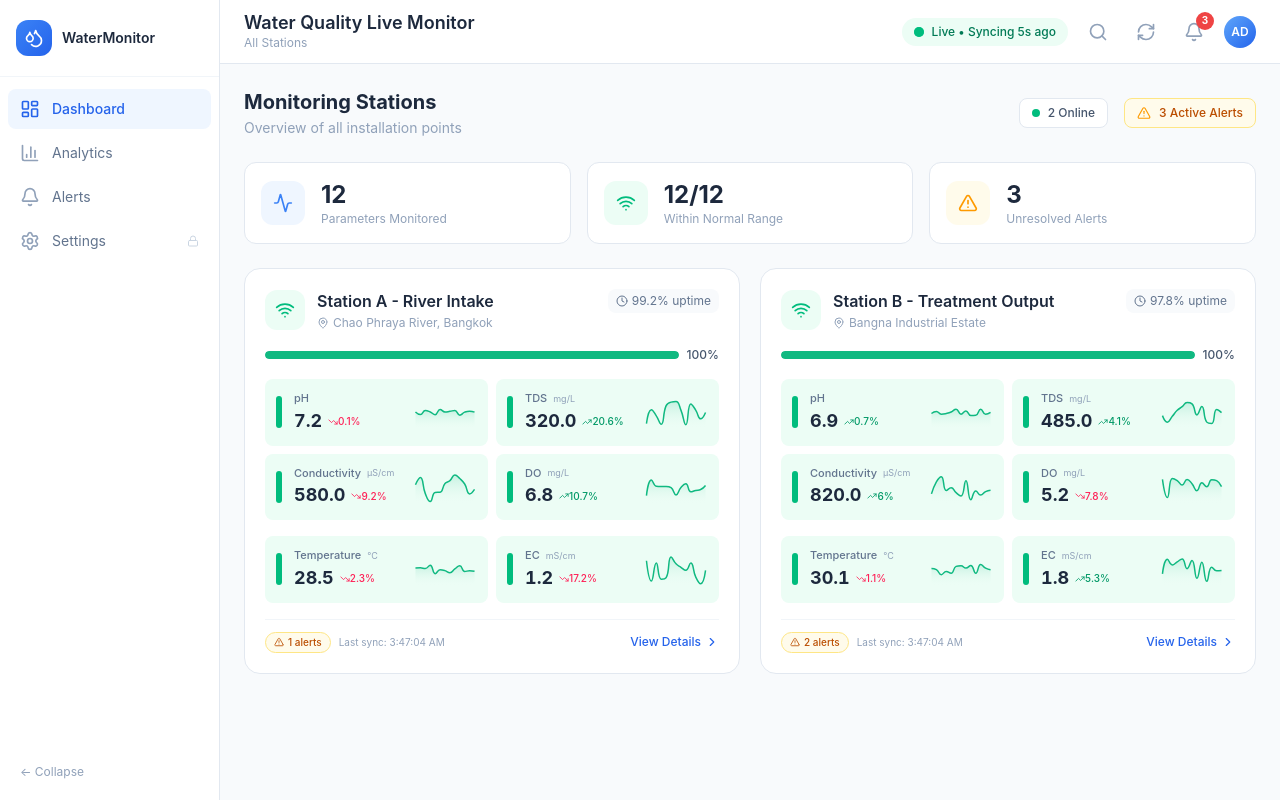
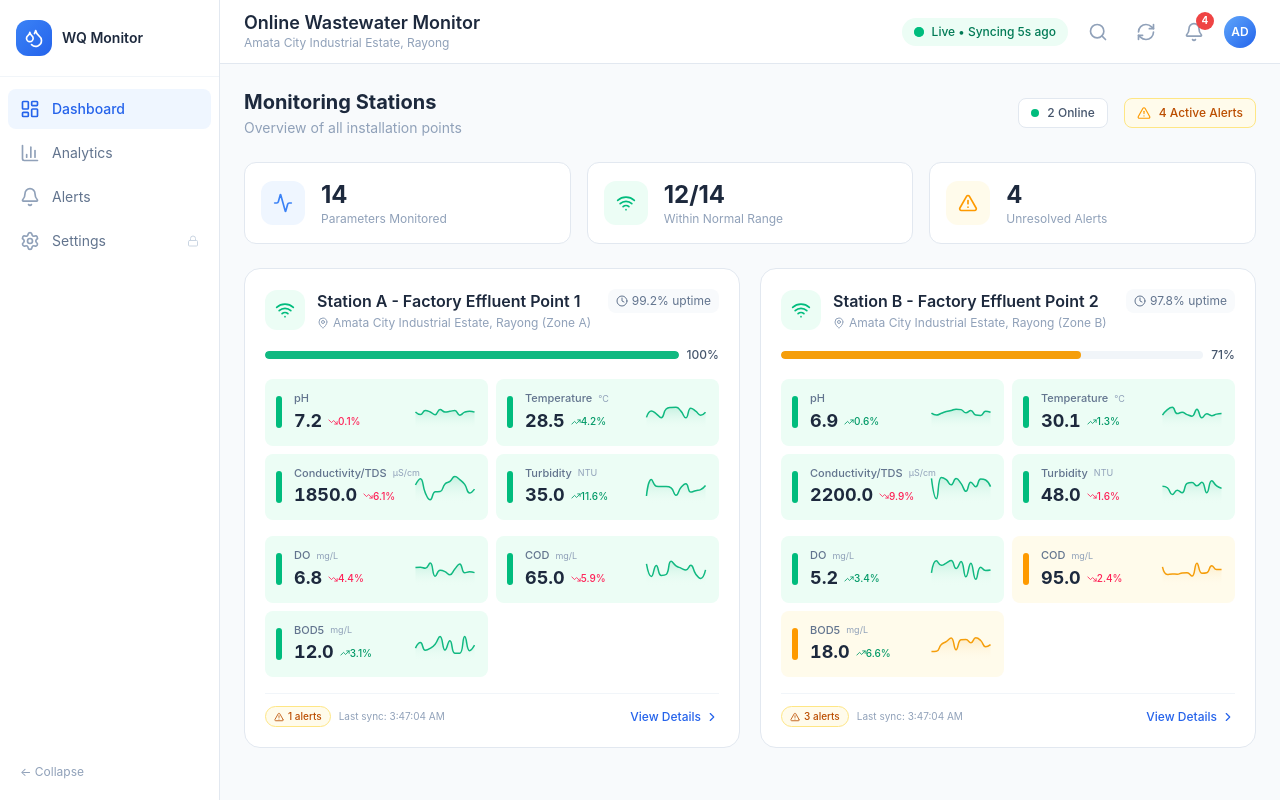
Before and after one commit to akradechLao/wq-dashboard, a React (Vite) app: page / in a window 1280 px wide. Built offline with nearby package versions, Linux system fonts and the light colour scheme.

Commit message:
feat: update to RFQ spec - 7 params (pH, Temp, Conductivity, Turbidity, DO, COD, BOD5), Amata City Rayong branding, Thai industrial standards

```diff
--- a/index.html
+++ b/index.html
@@ -4,7 +4,7 @@
     <meta charset="UTF-8" />
     <link rel="icon" type="image/svg+xml" href="/favicon.svg" />
     <meta name="viewport" content="width=device-width, initial-scale=1.0" />
-    <title>wq-dashboard</title>
+    <title>Online Wastewater Monitor - Amata City Rayong</title>
   </head>
   <body>
     <div id="root"></div>
--- a/src/components/dashboard/SettingsPage.tsx
+++ b/src/components/dashboard/SettingsPage.tsx
@@ -13,12 +13,13 @@ interface SettingsPageProps {
 }
 
 const defaultParamDefs = [
-  { id: 'ph', name: 'pH', unit: '', min: 0, max: 14, legalLow: 6.5, legalHigh: 8.5 },
-  { id: 'tds', name: 'TDS', unit: 'mg/L', min: 0, max: 2000, legalLow: 0, legalHigh: 1000 },
-  { id: 'conductivity', name: 'Conductivity', unit: 'μS/cm', min: 0, max: 5000, legalLow: 0, legalHigh: 2500 },
-  { id: 'do', name: 'DO', unit: 'mg/L', min: 0, max: 20, legalLow: 5, legalHigh: 14 },
-  { id: 'temperature', name: 'Temperature', unit: '°C', min: 0, max: 50, legalLow: 15, legalHigh: 35 },
-  { id: 'ec', name: 'EC', unit: 'mS/cm', min: 0, max: 10, legalLow: 0.2, legalHigh: 5 },
+  { id: 'ph', name: 'pH', unit: '', min: 0, max: 14, legalLow: 6.0, legalHigh: 9.0 },
+  { id: 'temperature', name: 'Temperature', unit: '°C', min: 0, max: 60, legalLow: 0, legalHigh: 40 },
+  { id: 'conductivity', name: 'Conductivity/TDS', unit: 'μS/cm', min: 0, max: 10000, legalLow: 0, legalHigh: 5000 },
+  { id: 'turbidity', name: 'Turbidity', unit: 'NTU', min: 0, max: 500, legalLow: 0, legalHigh: 100 },
+  { id: 'do', name: 'DO', unit: 'mg/L', min: 0, max: 20, legalLow: 2, legalHigh: 20 },
+  { id: 'cod', name: 'COD', unit: 'mg/L', min: 0, max: 1000, legalLow: 0, legalHigh: 120 },
+  { id: 'bod5', name: 'BOD5', unit: 'mg/L', min: 0, max: 500, legalLow: 0, legalHigh: 20 },
 ];
 
 function StationForm({
@@ -435,6 +436,8 @@ function ParameterForm({
               warningHigh: parseFloat(warningHigh) || 100,
               criticalLow: parseFloat(criticalLow) || 0,
               criticalHigh: parseFloat(criticalHigh) || 100,
+              legalLow: parseFloat(legalLow) || 0,
+              legalHigh: parseFloat(legalHigh) || 100,
               trend: 0,
               history: param?.history || [0],
               status: 'normal',
--- a/src/components/dashboard/StationDetailPage.tsx
+++ b/src/components/dashboard/StationDetailPage.tsx
@@ -1,7 +1,7 @@
 import ReactECharts from 'echarts-for-react';
 import {
   ArrowLeft, MapPin, Wifi, Clock, TrendingUp, TrendingDown, Minus,
-  AlertTriangle, Activity, Droplets, Thermometer, Waves, Zap, Gauge,
+  AlertTriangle, Activity, Droplets, Thermometer, Waves, Zap, Cloud,
 } from 'lucide-react';
 import type { Station, WaterParameter } from '../../types';
 import { generateTrendData, generateHeatmapData } from '../../data/mockData';
@@ -13,11 +13,11 @@ interface StationDetailPageProps {
 }
 
 const paramIcons: Record<string, typeof Activity> = {
-  ph: Droplets, tds: Waves, conductivity: Zap, do: Activity, temperature: Thermometer, ec: Gauge,
+  ph: Droplets, temperature: Thermometer, conductivity: Waves, turbidity: Cloud, do: Activity, cod: Zap, bod5: AlertTriangle,
 };
 
 const paramColors: Record<string, string> = {
-  ph: '#3b82f6', tds: '#8b5cf6', conductivity: '#06b6d4', do: '#10b981', temperature: '#f59e0b', ec: '#ec4899',
+  ph: '#3b82f6', temperature: '#f59e0b', conductivity: '#06b6d4', turbidity: '#8b5cf6', do: '#10b981', cod: '#ef4444', bod5: '#ec4899',
 };
 
 function ParameterDetailCard({ param, index }: { param: WaterParameter; index: number }) {
@@ -182,8 +182,8 @@ function MultiAxisTrendChart({ station }: { station: Station }) {
 function CorrelationScatterChart({ station }: { station: Station }) {
   const params = station.parameters;
   const scatterPairs = [
+    { x: params.find(p => p.id === 'cod')!, y: params.find(p => p.id === 'bod5')!, xLabel: 'COD', yLabel: 'BOD5' },
     { x: params.find(p => p.id === 'ph')!, y: params.find(p => p.id === 'do')!, xLabel: 'pH', yLabel: 'DO' },
-    { x: params.find(p => p.id === 'tds')!, y: params.find(p => p.id === 'ec')!, xLabel: 'TDS', yLabel: 'EC' },
   ];
 
   const option = {
--- a/src/components/layout/Header.tsx
+++ b/src/components/layout/Header.tsx
@@ -28,10 +28,10 @@ export function Header({ lastSync, unreadCount, stationName }: HeaderProps) {
       <div className="flex items-center gap-3 lg:gap-4 pl-10 lg:pl-0">
         <div>
           <h1 className="text-sm lg:text-lg font-semibold text-slate-800 leading-tight">
-            Water Quality Live Monitor
+            Online Wastewater Monitor
           </h1>
           <p className="text-[10px] lg:text-xs text-slate-400">
-            {stationName || 'All Stations'}
+            {stationName || 'Amata City Industrial Estate, Rayong'}
           </p>
         </div>
       </div>
--- a/src/components/layout/Sidebar.tsx
+++ b/src/components/layout/Sidebar.tsx
@@ -38,7 +38,7 @@ export function Sidebar({ activeTab, onTabChange }: SidebarProps) {
         </div>
         {!collapsed && (
           <span className="text-sm font-semibold text-slate-800 whitespace-nowrap">
-            WaterMonitor
+            WQ Monitor
           </span>
         )}
       </div>
--- a/src/components/ui/LoginPage.tsx
+++ b/src/components/ui/LoginPage.tsx
@@ -41,8 +41,8 @@ export function LoginPage({ onLogin, onBack, storedPassword }: LoginPageProps) {
           <div className="w-16 h-16 mx-auto rounded-2xl bg-gradient-to-br from-primary-500 to-primary-600 flex items-center justify-center shadow-lg shadow-primary-200 mb-4">
             <Droplets className="w-8 h-8 text-white" />
           </div>
-          <h1 className="text-2xl font-bold text-slate-800">Water Quality Monitor</h1>
-          <p className="text-sm text-slate-400 mt-1">Sign in to access the dashboard</p>
+          <h1 className="text-2xl font-bold text-slate-800">Online Wastewater Monitor</h1>
+          <p className="text-sm text-slate-400 mt-1">Amata City Industrial Estate, Rayong</p>
         </div>
 
         <div className="bg-white rounded-2xl shadow-xl shadow-slate-200/50 border border-slate-100 p-8">
@@ -96,7 +96,7 @@ export function LoginPage({ onLogin, onBack, storedPassword }: LoginPageProps) {
         </div>
 
         <p className="text-center text-[11px] text-slate-400 mt-6">
-          Water Quality Live Monitoring System v1.0
+          Online Wastewater Quality Monitoring System v1.0
         </p>
 
         <button
--- a/src/data/mockData.ts
+++ b/src/data/mockData.ts
@@ -4,13 +4,15 @@ function createParameters(baseValues: Record<string, number>): WaterParameter[]
   const defs: Array<{
     id: string; name: string; unit: string; min: number; max: number;
     warningLow: number; warningHigh: number; criticalLow: number; criticalHigh: number;
+    legalLow: number; legalHigh: number;
   }> = [
-    { id: 'ph', name: 'pH', unit: '', min: 0, max: 14, warningLow: 6.5, warningHigh: 8.5, criticalLow: 5.5, criticalHigh: 9.5 },
-    { id: 'tds', name: 'TDS', unit: 'mg/L', min: 0, max: 2000, warningLow: 50, warningHigh: 1000, criticalLow: 20, criticalHigh: 1500 },
-    { id: 'conductivity', name: 'Conductivity', unit: 'μS/cm', min: 0, max: 5000, warningLow: 100, warningHigh: 2500, criticalLow: 50, criticalHigh: 4000 },
-    { id: 'do', name: 'DO', unit: 'mg/L', min: 0, max: 20, warningLow: 5, warningHigh: 14, criticalLow: 3, criticalHigh: 16 },
-    { id: 'temperature', name: 'Temperature', unit: '°C', min: 0, max: 50, warningLow: 15, warningHigh: 35, criticalLow: 5, criticalHigh: 40 },
-    { id: 'ec', name: 'EC', unit: 'mS/cm', min: 0, max: 10, warningLow: 0.2, warningHigh: 5, criticalLow: 0.1, criticalHigh: 8 },
+    { id: 'ph', name: 'pH', unit: '', min: 0, max: 14, warningLow: 6.5, warningHigh: 8.5, criticalLow: 5.5, criticalHigh: 9.5, legalLow: 6.0, legalHigh: 9.0 },
+    { id: 'temperature', name: 'Temperature', unit: '°C', min: 0, max: 60, warningLow: 15, warningHigh: 35, criticalLow: 5, criticalHigh: 40, legalLow: 0, legalHigh: 40 },
+    { id: 'conductivity', name: 'Conductivity/TDS', unit: 'μS/cm', min: 0, max: 10000, warningLow: 100, warningHigh: 5000, criticalLow: 50, criticalHigh: 8000, legalLow: 0, legalHigh: 5000 },
+    { id: 'turbidity', name: 'Turbidity', unit: 'NTU', min: 0, max: 500, warningLow: 0, warningHigh: 50, criticalLow: 0, criticalHigh: 100, legalLow: 0, legalHigh: 100 },
+    { id: 'do', name: 'DO', unit: 'mg/L', min: 0, max: 20, warningLow: 5, warningHigh: 14, criticalLow: 2, criticalHigh: 16, legalLow: 2, legalHigh: 20 },
+    { id: 'cod', name: 'COD', unit: 'mg/L', min: 0, max: 1000, warningLow: 0, warningHigh: 80, criticalLow: 0, criticalHigh: 120, legalLow: 0, legalHigh: 120 },
+    { id: 'bod5', name: 'BOD5', unit: 'mg/L', min: 0, max: 500, warningLow: 0, warningHigh: 15, criticalLow: 0, criticalHigh: 20, legalLow: 0, legalHigh: 20 },
   ];
 
   return defs.map(d => {
@@ -29,39 +31,40 @@ function createParameters(baseValues: Record<string, number>): WaterParameter[]
 }
 
 export const station1Parameters = createParameters({
-  ph: 7.2, tds: 320, conductivity: 580, do: 6.8, temperature: 28.5, ec: 1.2,
+  ph: 7.2, temperature: 28.5, conductivity: 1850, turbidity: 35, do: 6.8, cod: 65, bod5: 12,
 });
 
 export const station2Parameters = createParameters({
-  ph: 6.9, tds: 485, conductivity: 820, do: 5.2, temperature: 30.1, ec: 1.8,
+  ph: 6.9, temperature: 30.1, conductivity: 2200, turbidity: 48, do: 5.2, cod: 95, bod5: 18,
 });
 
 export const stations: Station[] = [
   {
     id: 'stn-001',
-    name: 'Station A - River Intake',
-    location: 'Chao Phraya River, Bangkok',
-    coordinates: { lat: 13.7563, lng: 100.5018 },
+    name: 'Station A - Factory Effluent Point 1',
+    location: 'Amata City Industrial Estate, Rayong (Zone A)',
+    coordinates: { lat: 12.7891, lng: 101.1352 },
     status: 'online',
     lastSync: new Date(),
     parameters: station1Parameters,
     alerts: [
-      { id: 'a1', timestamp: new Date(Date.now() - 300000), parameter: 'DO', message: 'DO level approaching warning threshold', severity: 'warning', value: 6.8, threshold: 5, acknowledged: false },
-      { id: 'a2', timestamp: new Date(Date.now() - 1800000), parameter: 'Temperature', message: 'Temperature slightly elevated', severity: 'warning', value: 28.5, threshold: 35, acknowledged: true },
+      { id: 'a1', timestamp: new Date(Date.now() - 300000), parameter: 'COD', message: 'COD level approaching warning threshold', severity: 'warning', value: 65, threshold: 80, acknowledged: false },
+      { id: 'a2', timestamp: new Date(Date.now() - 1800000), parameter: 'DO', message: 'DO level slightly below optimal', severity: 'warning', value: 6.8, threshold: 5, acknowledged: true },
     ],
     uptime: 99.2,
   },
   {
     id: 'stn-002',
-    name: 'Station B - Treatment Output',
-    location: 'Bangna Industrial Estate',
-    coordinates: { lat: 13.6612, lng: 100.6428 },
+    name: 'Station B - Factory Effluent Point 2',
+    location: 'Amata City Industrial Estate, Rayong (Zone B)',
+    coordinates: { lat: 12.7856, lng: 101.1401 },
     status: 'online',
     lastSync: new Date(),
     parameters: station2Parameters,
     alerts: [
-      { id: 'a3', timestamp: new Date(Date.now() - 120000), parameter: 'DO', message: 'DO dropped below optimal', severity: 'critical', value: 5.2, threshold: 5, acknowledged: false },
-      { id: 'a4', timestamp: new Date(Date.now() - 600000), parameter: 'Conductivity', message: 'Conductivity spike detected', severity: 'warning', value: 820, threshold: 2500, acknowledged: false },
+      { id: 'a3', timestamp: new Date(Date.now() - 120000), parameter: 'BOD5', message: 'BOD5 approaching critical threshold', severity: 'critical', value: 18, threshold: 20, acknowledged: false },
+      { id: 'a4', timestamp: new Date(Date.now() - 600000), parameter: 'Turbidity', message: 'Turbidity elevated above normal', severity: 'warning', value: 48, threshold: 50, acknowledged: false },
+      { id: 'a5', timestamp: new Date(Date.now() - 900000), parameter: 'COD', message: 'COD spike detected', severity: 'warning', value: 95, threshold: 80, acknowledged: false },
     ],
     uptime: 97.8,
   },
@@ -69,13 +72,13 @@ export const stations: Station[] = [
 
 export const logEntries: LogEntry[] = [
   { id: 'l1', timestamp: new Date(Date.now() - 60000), parameter: 'pH', value: 7.2, unit: '', status: 'normal', stationId: 'stn-001' },
-  { id: 'l2', timestamp: new Date(Date.now() - 120000), parameter: 'DO', value: 5.2, unit: 'mg/L', status: 'critical', stationId: 'stn-002' },
-  { id: 'l3', timestamp: new Date(Date.now() - 180000), parameter: 'TDS', value: 485, unit: 'mg/L', status: 'normal', stationId: 'stn-002' },
-  { id: 'l4', timestamp: new Date(Date.now() - 240000), parameter: 'Temperature', value: 28.5, unit: '°C', status: 'normal', stationId: 'stn-001' },
-  { id: 'l5', timestamp: new Date(Date.now() - 300000), parameter: 'Conductivity', value: 820, unit: 'μS/cm', status: 'warning', stationId: 'stn-002' },
-  { id: 'l6', timestamp: new Date(Date.now() - 360000), parameter: 'EC', value: 1.2, unit: 'mS/cm', status: 'normal', stationId: 'stn-001' },
-  { id: 'l7', timestamp: new Date(Date.now() - 420000), parameter: 'pH', value: 6.9, unit: '', status: 'normal', stationId: 'stn-002' },
-  { id: 'l8', timestamp: new Date(Date.now() - 480000), parameter: 'DO', value: 6.8, unit: 'mg/L', status: 'normal', stationId: 'stn-001' },
+  { id: 'l2', timestamp: new Date(Date.now() - 120000), parameter: 'COD', value: 95, unit: 'mg/L', status: 'warning', stationId: 'stn-002' },
+  { id: 'l3', timestamp: new Date(Date.now() - 180000), parameter: 'BOD5', value: 18, unit: 'mg/L', status: 'critical', stationId: 'stn-002' },
+  { id: 'l4', timestamp: new Date(Date.now() - 240000), parameter: 'Turbidity', value: 48, unit: 'NTU', status: 'warning', stationId: 'stn-002' },
+  { id: 'l5', timestamp: new Date(Date.now() - 300000), parameter: 'DO', value: 6.8, unit: 'mg/L', status: 'normal', stationId: 'stn-001' },
+  { id: 'l6', timestamp: new Date(Date.now() - 360000), parameter: 'Temperature', value: 28.5, unit: '°C', status: 'normal', stationId: 'stn-001' },
+  { id: 'l7', timestamp: new Date(Date.now() - 420000), parameter: 'Conductivity/TDS', value: 2200, unit: 'μS/cm', status: 'warning', stationId: 'stn-002' },
+  { id: 'l8', timestamp: new Date(Date.now() - 480000), parameter: 'pH', value: 6.9, unit: '', status: 'normal', stationId: 'stn-002' },
 ];
 
 export function generateTrendData(stationParams: WaterParameter[]) {
--- a/src/types/index.ts
+++ b/src/types/index.ts
@@ -11,6 +11,8 @@ export interface WaterParameter {
   warningHigh: number;
   criticalLow: number;
   criticalHigh: number;
+  legalLow: number;
+  legalHigh: number;
   trend: number;
   history: number[];
   status: ParameterStatus;
```
